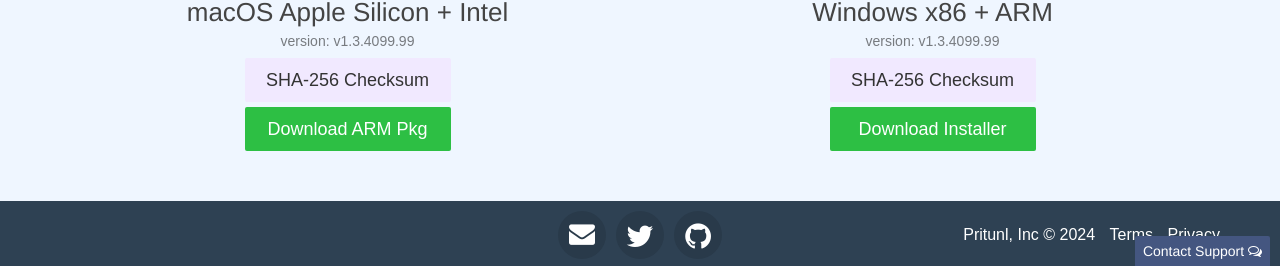
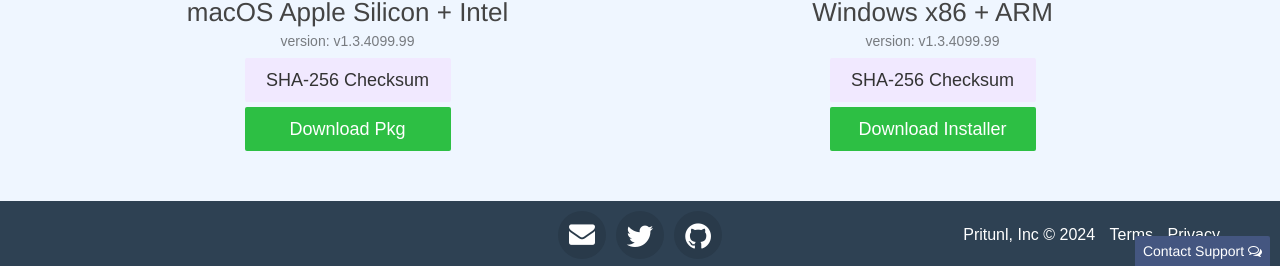
Before and after one commit to pritunl/client.pritunl.github.io, a Jekyll site: the page built from index.html, in a window 1280 px wide and 900 px high, scrolled down 2637 px. Shown: the part 634-900 px from the top of the window. Built offline with Jekyll 4.4.1, drawn with Linux system fonts in a browser that asks for light colours; nearby versions of some CDN libraries; some web fonts are replaced.

Commit message:
Update client download

```diff
--- a/index.html
+++ b/index.html
@@ -205,7 +205,7 @@ sudo apt install pritunl-client-electron</textarea>
           <h3 class="title text-center client-title">macOS Apple Silicon + Intel</h3>
           <div class="client-ver">version: v1.3.4099.99</div>
           <a class="client-sum btn btn-lg btn-default" href="https://raw.githubusercontent.com/pritunl/pritunl-client-electron/master/SHA256" target="_blank">SHA-256 Checksum</a><br>
-          <a class="client-download btn btn-lg btn-success" href="https://github.com/pritunl/pritunl-client-electron/releases/download/1.3.4099.99/Pritunl.pkg.zip">Download ARM Pkg</a>
+          <a class="client-download btn btn-lg btn-success" href="https://github.com/pritunl/pritunl-client-electron/releases/download/1.3.4099.99/Pritunl.pkg.zip">Download Pkg</a>
         </div>
         <div class="item col-md-6 col-sm-12 col-xs-12">
           <h3 class="title text-center client-title">Windows x86 + ARM</h3>
```
